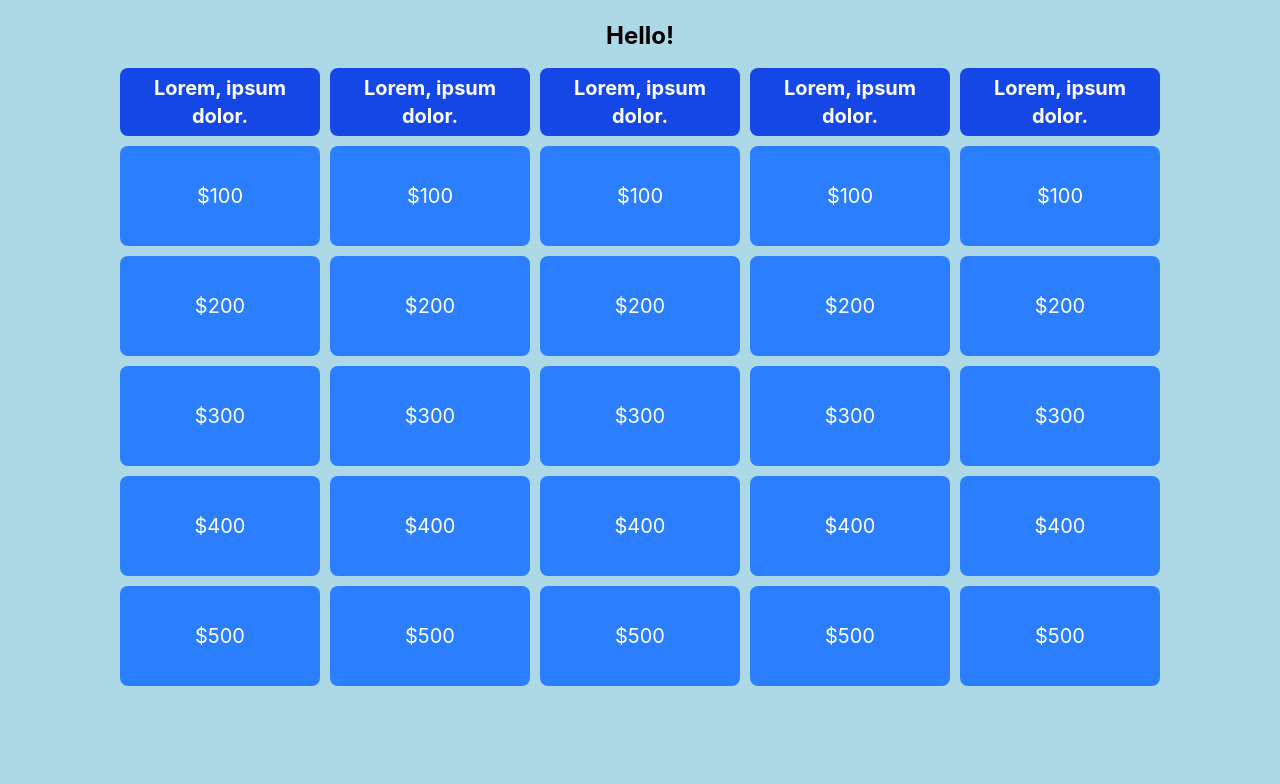
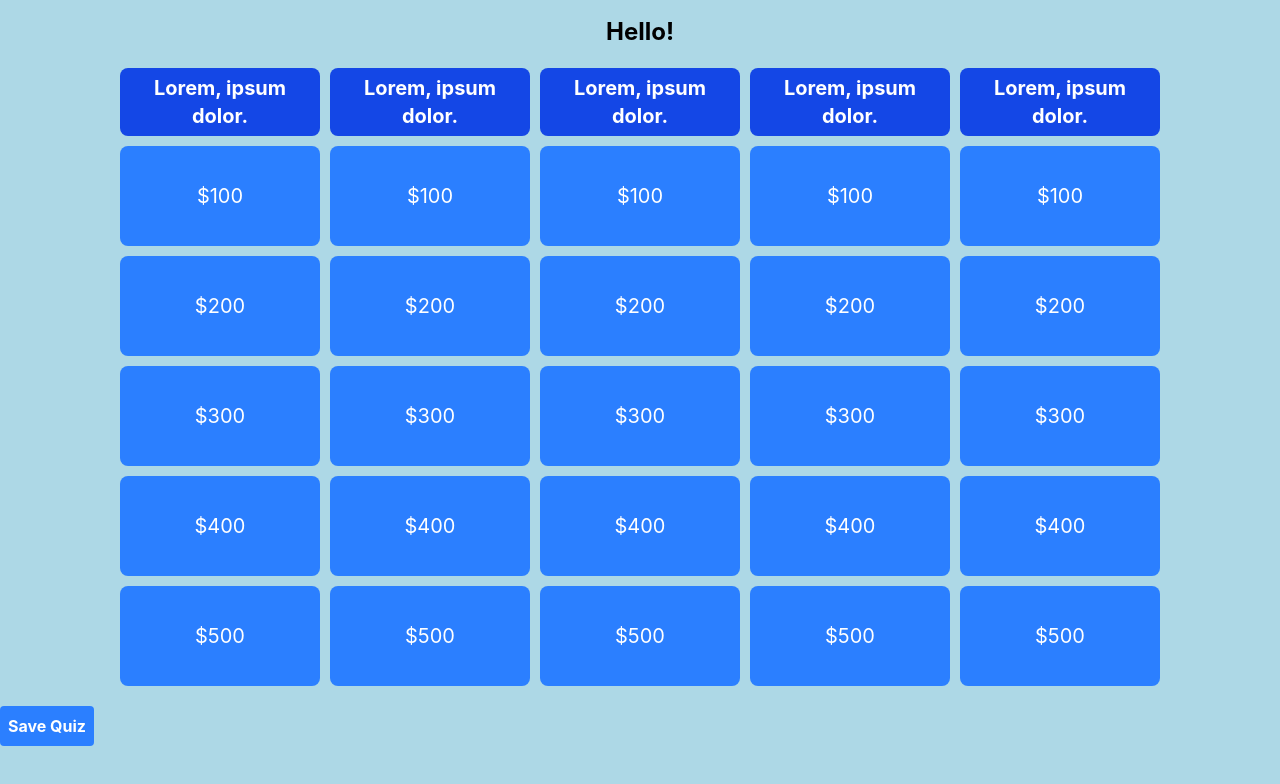
Before and after one commit to Toy085/What-is-Quiz, a SvelteKit app: page /create in a window 1280 px wide. Shown: the top 784 px of the page. Built offline with nearby package versions, Linux system fonts and the light colour scheme.

Commit message:
Add save button to create page

```diff
--- a/src/lib/gameboard.svelte
+++ b/src/lib/gameboard.svelte
@@ -50,7 +50,7 @@
   }
 </script>
 
-<div class="flex flex-col items-center relative gap-2.5">
+<div class="flex flex-col items-center relative gap-2.5 m-5">
   <div class="grid gap-2.5 justify-center grid-cols-[repeat(5,200px)]">
     {#each titleCells as index}
       <button class="flex justify-center items-center cursor-pointer rounded-lg w-50 h-min-13 h-max-25 bg-blue-700 hover:bg-blue-900" data-index={index} onclick={() => openCell(index, cellTypes.title)}>
--- a/src/routes/+layout.svelte
+++ b/src/routes/+layout.svelte
@@ -15,7 +15,5 @@
 	@reference "tailwindcss";
 	:global(body) {
 		background-color: lightblue;
-        margin: 0;
-        padding: 20px;
 	}
 </style>
--- a/src/routes/create/+page.svelte
+++ b/src/routes/create/+page.svelte
@@ -1,5 +1,13 @@
 <script lang="ts">
     import Gameboard from '$lib/gameboard.svelte';
+
+    function saveQuiz() {
+        // Add funconality
+    }
 </script>
-<h1 class="text-2xl font-bold mb-4 text-center">Hello!</h1>
+
+<h1 class="text-2xl font-bold m-4 text-center">Hello!</h1>
+
 <Gameboard creation={true}/>
+
+<button onclick={saveQuiz} class="bg-blue-500 hover:bg-blue-700 m-auto text-white font-bold p-2 rounded cursor-pointer">Save Quiz</button>
--- a/src/routes/join/+page.svelte
+++ b/src/routes/join/+page.svelte
@@ -1,7 +1,3 @@
 <script lang="ts">
 
 </script>
-
-<form>
-    <input>
-</form>
```
